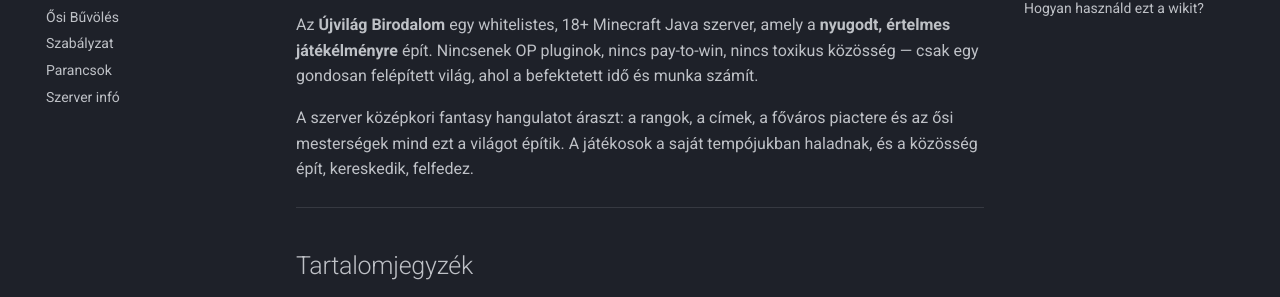
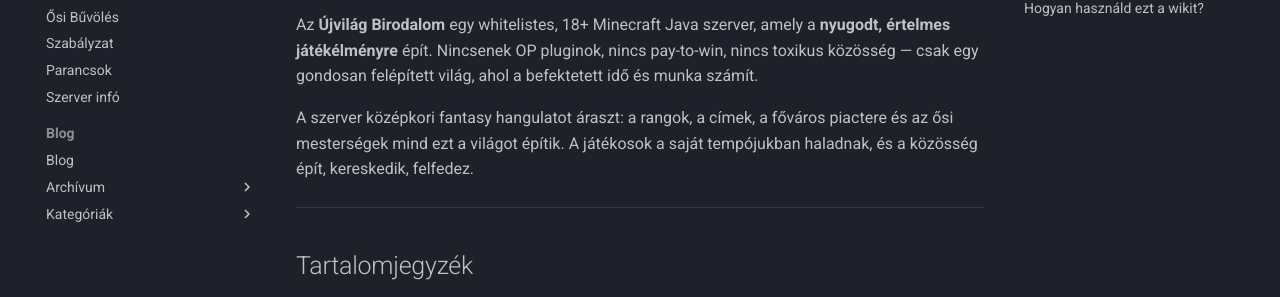
Before and after one commit to tnkarno/ujvilag-wiki, an MkDocs documentation site: the page built from docs/index.md, in a window 1280 px wide. Shown: the part 310-607 px from the top of the page. Built offline with MkDocs 1.6.1 and Material for MkDocs 9.7.7, drawn with Linux system fonts in a browser that asks for light colours.

Commit message:
add blog section

```diff
--- a/mkdocs.yml
+++ b/mkdocs.yml
@@ -44,10 +44,18 @@ nav:
   - Szabályzat: szabalyzat.md
   - Parancsok: parancsok.md
   - Szerver infó: szerver-info.md
+  - Blog:
+      - blog/index.md
 
 plugins:
   - search:
       lang: hu
+  - blog:
+      blog_dir: blog
+      post_date_format: yyyy. MMMM dd.
+      archive_name: Archívum
+      categories_name: Kategóriák
+      pagination_per_page: 5
 
 markdown_extensions:
   - tables
```
Also changed, not shown: docs/blog/index.md (added, +1 -0 lines), docs/blog/posts/elso-bejegyzes.md (added, +13 -0 lines).
